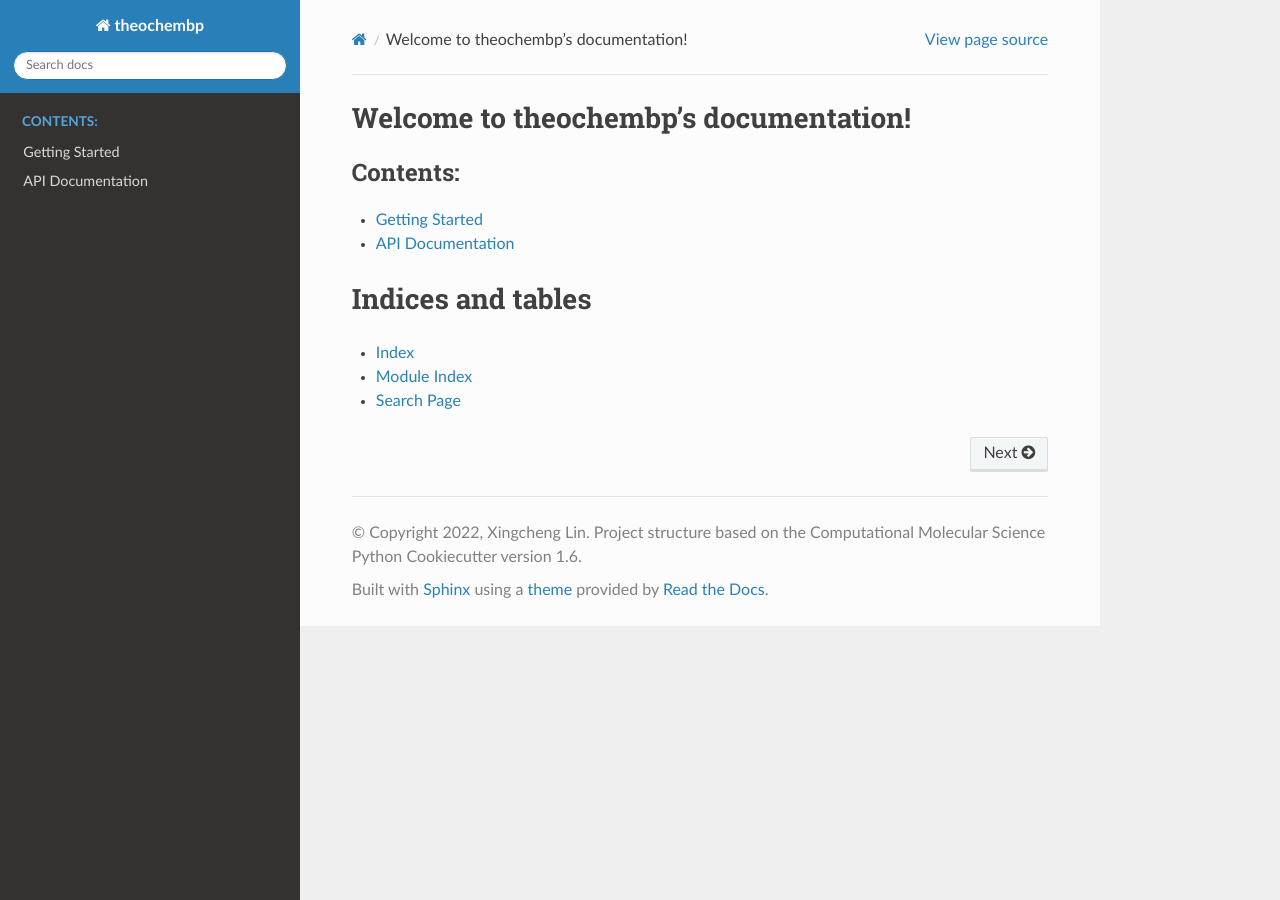
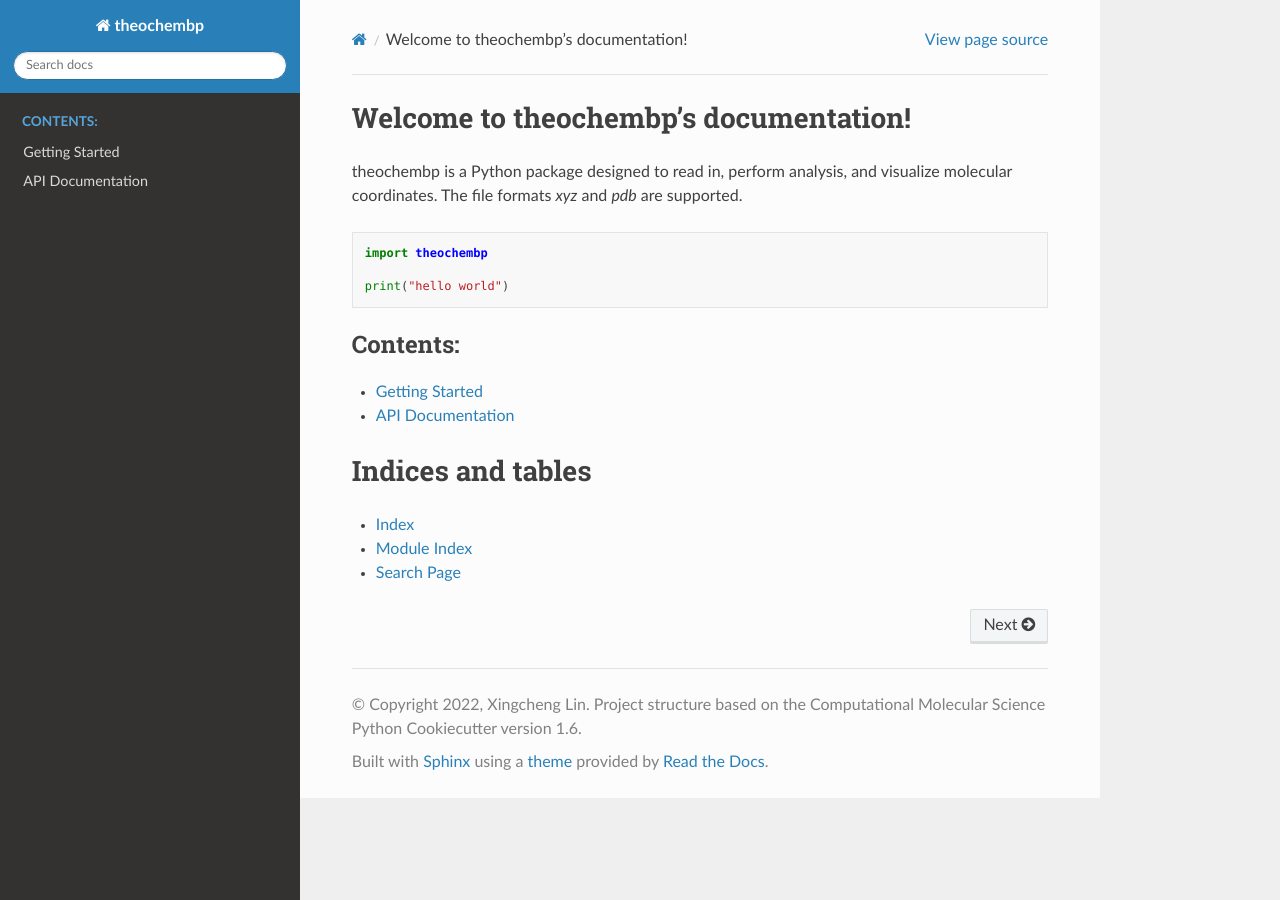
Before and after one commit to XingchengLin/theochembp, a Sphinx documentation site: the page built from docs/index.rst, in a window 1280 px wide. Built offline with Sphinx 7.4.7 and the Read the Docs theme 2.0.0, drawn with Linux system fonts in a browser that asks for light colours; the version number could not be read and is left out.

Commit message:
update documentation

```diff
--- a/docs/api.rst
+++ b/docs/api.rst
@@ -5,3 +5,4 @@ API Documentation
    :toctree: autosummary
 
    theochembp.canvas
+   theochembp.calculate_distance
--- /dev/null
+++ b/docs/autosummary/theochembp.calculate_distance.rst
@@ -0,0 +1,6 @@
+theochembp.calculate\_distance
+==============================
+
+.. currentmodule:: theochembp
+
+.. autofunction:: calculate_distance
--- /dev/null
+++ b/docs/autosummary/theochembp.canvas.rst
@@ -0,0 +1,6 @@
+theochembp.canvas
+=================
+
+.. currentmodule:: theochembp
+
+.. autofunction:: canvas
--- a/docs/index.rst
+++ b/docs/index.rst
@@ -5,6 +5,14 @@
 
 Welcome to theochembp's documentation!
 =========================================================
+theochembp is a Python package designed to read in, perform analysis,
+and visualize molecular coordinates. The file formats `xyz` and `pdb` are supported.
+
+.. code-block:: Python
+
+   import theochembp
+
+   print("hello world")
 
 .. toctree::
    :maxdepth: 2
--- a/docs/requirements.yaml
+++ b/docs/requirements.yaml
@@ -4,6 +4,12 @@ dependencies:
     # Base depends
   - python
   - pip
+  - numpy
+  - matpotlib
+
+
+
+
 
 
 
```
